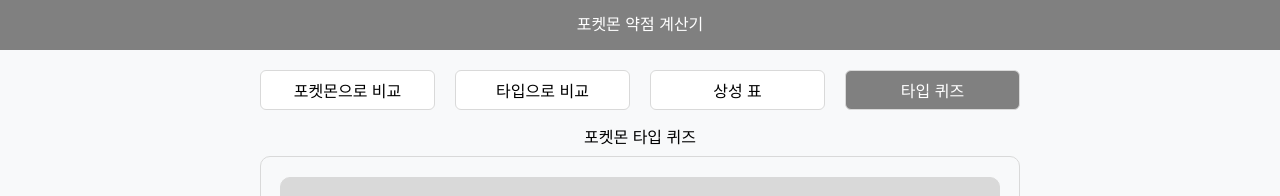
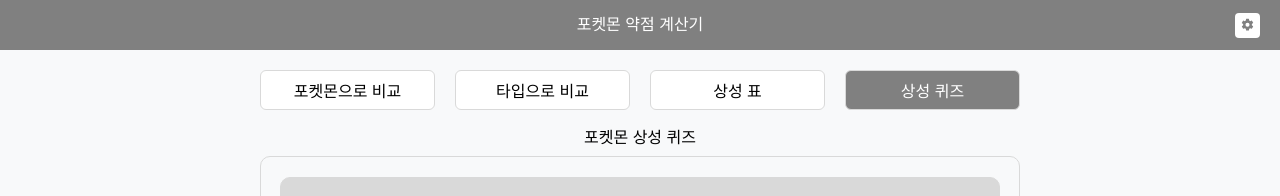
Before and after one commit to changchangwoo/POKE-MATCH-TYPE, a React (Vite) app: page /quiz in a window 1280 px wide. Shown: the top 196 px of the page. Built offline with nearby package versions, Linux system fonts and the light colour scheme; a small style sheet from the web is missing.

Commit message:
Feat : 모달 레이아웃 구현

```diff
--- /dev/null
+++ b/src/components/modal/SettingModal.tsx
@@ -0,0 +1,121 @@
+import { css } from "@emotion/react";
+import { Dispatch, SetStateAction } from "react";
+import { FaCaretDown } from "react-icons/fa";
+import { IoMdClose } from "react-icons/io";
+
+interface SettingModalProps {
+  setModal: Dispatch<SetStateAction<boolean>>;
+}
+
+const SettingModal = ({ setModal }: SettingModalProps) => {
+  return (
+    <div css={ModalOverlay}>
+      <div css={ModalContainer}>
+        <div className="ModalHeader">
+          <span>설정</span>
+          <button onClick={() => setModal((prev) => !prev)}>
+            <IoMdClose />
+          </button>
+        </div>
+        <ul className="ModalContents">
+          <h1>포켓몬스터 약점 계산기 -v02</h1>
+          <li>라이트 모드 <FaCaretDown /></li>
+          <li>언어 설정 <FaCaretDown /></li>
+          <li>저작권 <FaCaretDown /></li>
+          <li>피드백 <FaCaretDown /></li>
+        </ul>
+      </div>
+    </div>
+  );
+};
+
+/*
+모달 안에 컨텐츠들을 전부 새 컴포넌트로 할까??
+단순 아코디언으로 할 수 있는 것들
+-> 저작권
+-> 피드백
+-> 감사인사
+-> 걍 필요없는 자잘구레한것들
+
+동작이 이뤄지는 것들
+-> 다크모드
+-> 언어 설정
+-> 분리하자
+
+*/
+
+const ModalOverlay = css`
+  position: fixed;
+  top: 0;
+  left: 0;
+  width: 100%;
+  height: 100%;
+  z-index: 1000;
+  background-color: rgba(0, 0, 0, 0.6);
+  display: flex;
+  align-items: center;
+  justify-content: center;
+`;
+
+const ModalContainer = css`
+  width: 100%;
+  height: 100%;
+  background-color: white;
+  .ModalContents {
+  display: flex;
+  flex-direction: column;
+  h1 {
+    height: 80px;
+    display: flex;
+    align-items: center;
+    justify-content: center;
+    border-bottom: 1px solid var(--border);
+
+  }
+    li {
+      width: 100%;
+      display: flex;
+      gap: 10px;
+      align-items: center;
+      justify-content: center;
+      border-bottom: 1px solid var(--border);
+      height: 40px;
+      cursor: pointer;
+      :hover {
+        background-color: var(--border);
+      }
+    }
+
+  }
+  .ModalHeader {
+    width: 100%;
+    height: 50px;
+    background-color: grey;
+    display: flex;
+    align-items: center;
+    justify-content: center;
+    color: white;
+    border-bottom: 1px solid var(--border);
+
+    button {
+      position: absolute;
+      right: 20px;
+      max-width: 25px;
+      height: 25px;
+      border: 1px solid var(--white);
+      border-radius: 4px;
+      display: flex;
+      align-items: center;
+      justify-content: center;
+      color: var(--point);
+      background-color: white;
+      cursor: pointer;
+      transition: all 0.2;
+      :hover {
+        background-color: var(--border);
+      }
+    }
+  }
+`;
+
+export default SettingModal;
--- a/src/components/nav/ChangeButtons.tsx
+++ b/src/components/nav/ChangeButtons.tsx
@@ -1,4 +1,3 @@
-/** @jsxImportSource @emotion/react */
 import { css } from "@emotion/react";
 import { useLocation, useNavigate } from "react-router-dom";
 
@@ -30,7 +29,7 @@
         onClick={() => navigator("/quiz")}
         className={location.pathname === "/quiz" ? "active" : ""}
       >
-        타입 퀴즈
+        상성 퀴즈
       </button>
     </div>
   );
--- a/src/components/nav/Navigation.tsx
+++ b/src/components/nav/Navigation.tsx
@@ -1,9 +1,20 @@
 import { css } from "@emotion/react";
+import { IoSettingsSharp } from "react-icons/io5";
+import { useState } from "react";
+import SettingModal from "../modal/SettingModal";
 
 const Navigation = () => {
+  const [isModal, setModal] = useState<boolean>(false)
+
   return (
     <>
-      <div css={navigationStyle}>포켓몬 약점 계산기</div>
+      <div css={navigationStyle}>
+        <span>포켓몬 약점 계산기 </span>
+        <button onClick={() => setModal(!isModal)}>
+          <IoSettingsSharp />
+        </button>
+      </div>
+      {isModal && <SettingModal setModal={setModal} />}
     </>
   );
 };
@@ -18,6 +29,29 @@
   align-items: center;
   color: white;
   position: absolute;
+  box-sizing: border-box;
+  padding: 20px;
+
+
+
+  button {
+    position: absolute;
+    right: 20px;
+    max-width: 25px;
+    height: 25px;
+    border: 1px solid var(--white);
+    border-radius: 4px;
+    display: flex;
+    align-items: center;
+    justify-content: center;
+    color: var(--point);
+    background-color: white;
+    cursor: pointer;
+    transition: all 0.2;
+    :hover {
+      background-color: var(--border);
+    }
+  }
 `;
 
 export default Navigation;
--- a/src/pages/Quiz.tsx
+++ b/src/pages/Quiz.tsx
@@ -12,7 +12,7 @@
 
   return (
     <div css={quizContainer}>
-      <h1>포켓몬 타입 퀴즈</h1>
+      <h1>포켓몬 상성 퀴즈</h1>
       {(() => {
         switch (section) {
           case 0:
```
Also changed, not shown: src/components/modal/LanguageSetting.tsx (added, +9 -0 lines).
